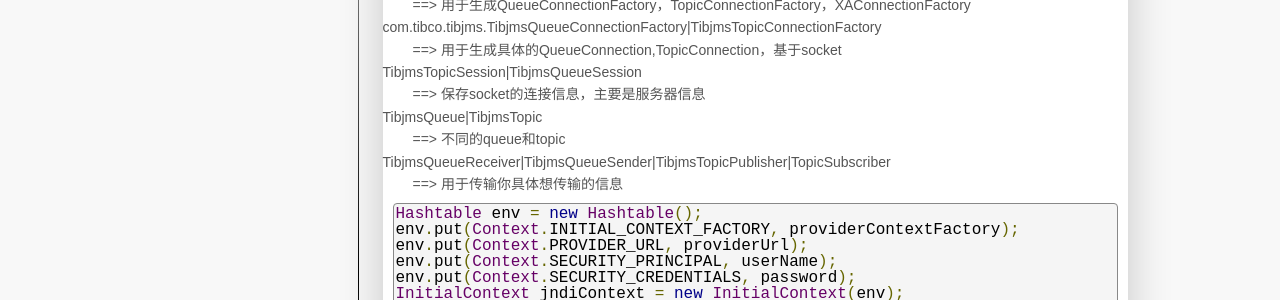
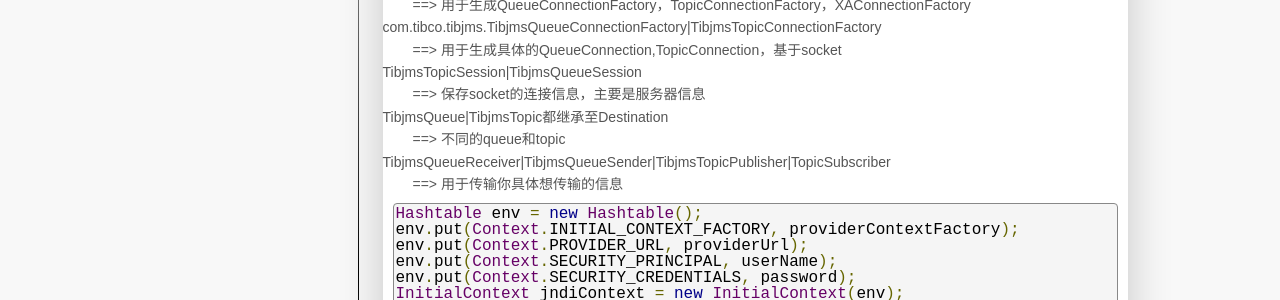
Before and after one commit to clinx/clinx.github.io, a Jekyll site: the page built from _posts/java/2014-03-15-SOA-JMS.md, in a window 1280 px wide. Shown: the part 500-800 px from the top of the page. Built offline with Jekyll 4.4.1, drawn with Linux system fonts in a browser that asks for light colours; Markdown is read by kramdown in place of the engine named in the settings; comment, search, counter and statistics services are not loaded.

Commit message:
add detail

```diff
--- a/_posts/java/2014-03-15-SOA-JMS.md
+++ b/_posts/java/2014-03-15-SOA-JMS.md
@@ -29,7 +29,7 @@
 <span style="padding-left:30px;">==> 用于生成具体的QueueConnection,TopicConnection，基于socket</span>
 TibjmsTopicSession|TibjmsQueueSession
 <span style="padding-left:30px;">==> 保存socket的连接信息，主要是服务器信息</span>
-TibjmsQueue|TibjmsTopic
+TibjmsQueue|TibjmsTopic都继承至Destination
 <span style="padding-left:30px;">==> 不同的queue和topic</span>
 TibjmsQueueReceiver|TibjmsQueueSender|TibjmsTopicPublisher|TopicSubscriber
 <span style="padding-left:30px;">==> 用于传输你具体想传输的信息</span>
```
